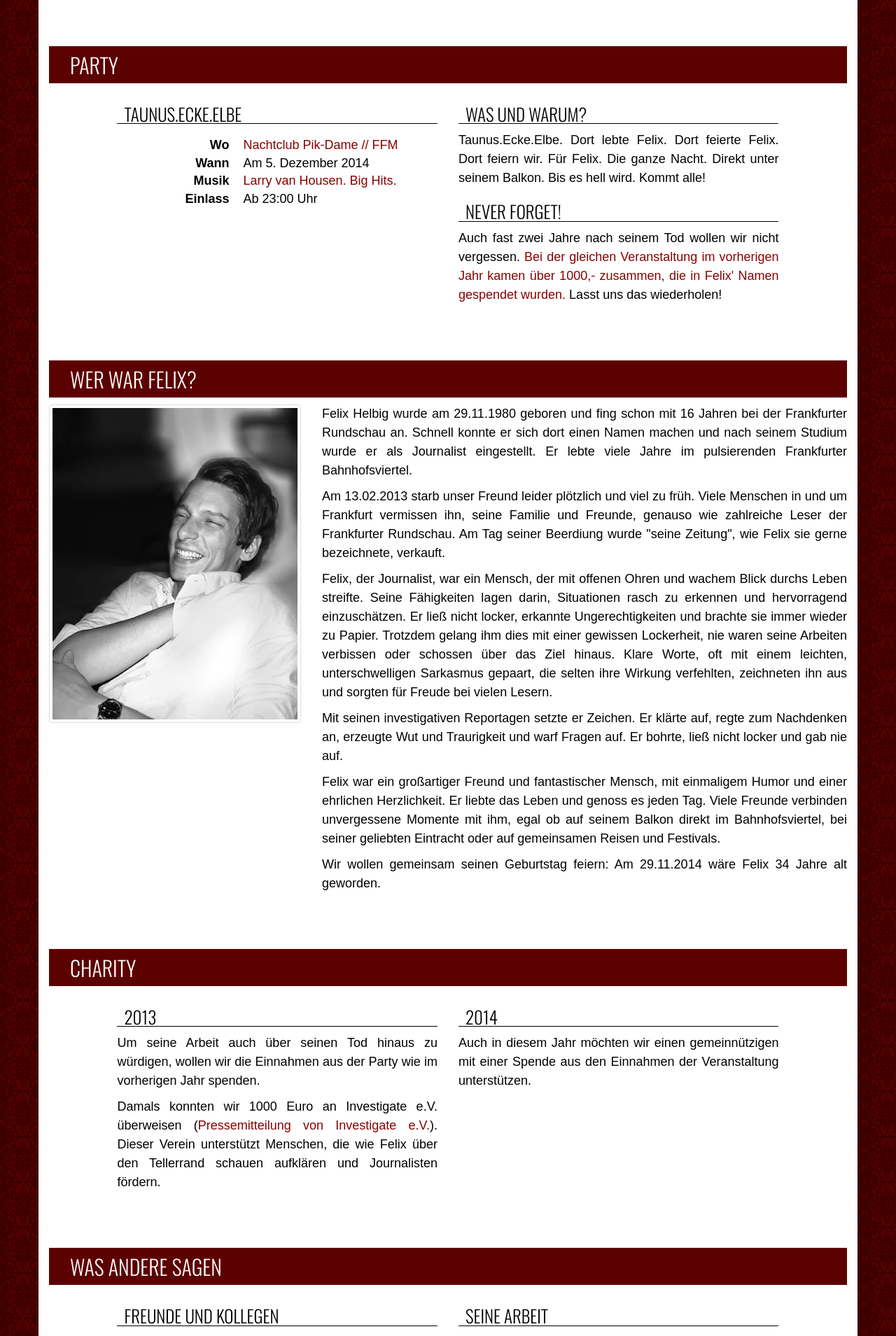
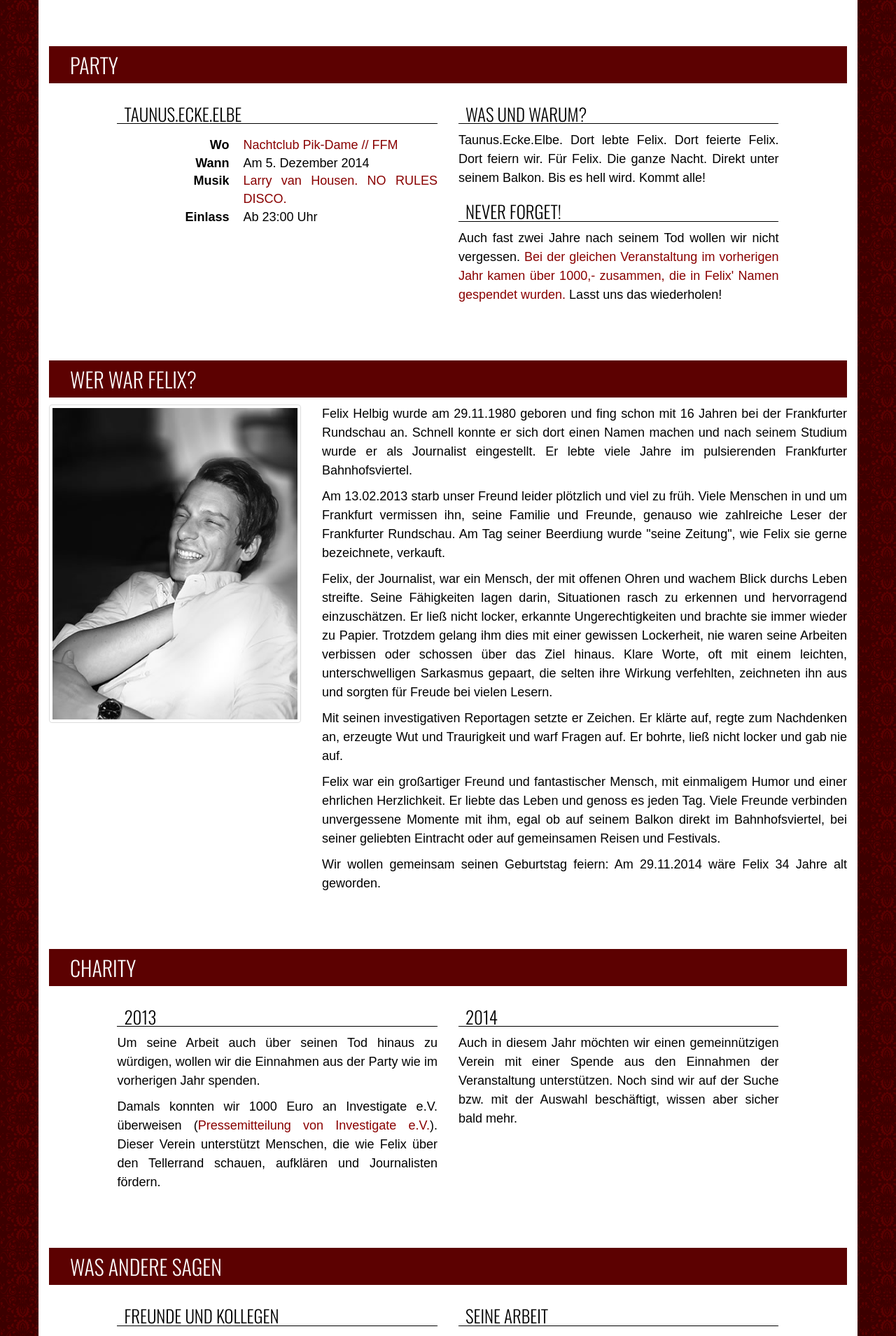
Before and after one commit to dhalla/felixhelbig-ev, a PHP site: page / in a window 1280 px wide. Shown: the part 521-2430 px from the top of the page at 70% size. Run offline with PHP 8.4, Linux system fonts and the light colour scheme; some libraries are stand-ins or nearby versions; some web fonts are replaced.

Commit message:
Angepasste Texte

```diff
--- a/index.php
+++ b/index.php
@@ -99,7 +99,7 @@
                   <dt>Wann</dt>
                   <dd>Am 5. Dezember 2014</dd>
                   <dt>Musik</dt>
-                  <dd><a href="#" data-toggle="modal" data-target="#larryvanhousen">Larry van Housen. Big Hits.</a></dd>
+                  <dd><a href="#" data-toggle="modal" data-target="#larryvanhousen">Larry van Housen. NO RULES DISCO.</a></dd>
                   <dt>Einlass</dt>
                   <dd>Ab 23:00 Uhr</dd>
                 </dl>
@@ -112,19 +112,19 @@
                         <img src="/assets/img/larryvanhousen.jpg" alt="Larry van Housen" class="img-responsive">
                       </div>
                       <div class="modal-body">
-                        <p>
-                          Ihr habt es hier mit der LaNok-Zwei-Mann-Party-Armee Tilmann Köllner (cologner) und Amin Fallaha zu tun.
-                          Lässt man das Larry-van-Housen-DJ-Team an die Plattenspieler, darf man sich Warm-up und Afterparty getrost schenken.
-                          Hier gibt’s ausschließlich Hits! Egal ob aktuelle Kracher oder alter Kram im neuen Gewand, Hauptsache der Sound ist fresh und die Tanzfläche kocht.
-                        </p>
-                        <p>
-                          Amin Fallaha kennt man als Mitbegründer der alles vernichtenden Vodka-und-Wasser-Partys, LaNok Mitbegründer und DJ.
-                          Tilmann Köllner ist ebenfalls nicht nur DJ (cologner), sondern auch Radio-Moderator und Teil der Band Wagner Love.
-                        </p>
-                        <p>
-                          Liebe Mütter, sperrt besser eure Töchter weg, Larry van Housen sind in der Stadt.
-                        </p>
+
+                        <h3>NO RULES DISCO. Dirty. Sexy. Funky.</h3>
+
+                        <p>Larry van Housen wurde nach einer durchtanzten Nacht auf einem Hotelzimmer hoch in den Alpen geboren, als der Radiomacher Tilmann Köllner und der DJ Amin Fallaha bis zum Morgengrauen Ping-Pong spielten - mit Musik!</p>
+
+                        <p>“Das größte Kompliment ist eine tanzwütige Crowd, die vom längst vergessenen 70er-Soul-Hit bis zum aktuellen Underground-Track alles verschlingt, was wir Ihnen durch die Ohren in die Gliedmaßen schicken. Wenn es kein Aufhören gibt!” – Amin Fallaha</p>
+
+                        <p>Jeder kennt den Moment mit Freunden, wo aus dem Nichts ein rauschendes Fest entsteht. Im eigenen Wohnzimmer, in der Lieblingsbar, am Strand oder auf dem Autobahnparkplatz auf den Weg in den Süden. Larry van Housen bringt diese Momente auf die Tanzfläche. Jede Nacht ist anders. Keine Regeln. Keine Angst vor Peinlichkeit. Nur das Takt- und Stilgefühl zweier Freunde, die die Musik mehr lieben als alles andere in der Welt.</p>
+
+                        <p>“Im Radio ist alles indirekt, verzögert. Du erfährst nur indirekt, ob Du den Nerv triffst. Auf der Tanzfläche ist das anders. Und mit Larry van Housen erst Recht. Hier bekennen wir uns zum Wahnsinn und zelebrieren die grenzenlose Freiheit. Ein bebender Dance-Floor ist die beste Antwort für alle Kopfmenschen und Stil-Diktatoren :)” – Tilmann Köllner</p>
+
                         <iframe class="center-block" src="//www.facebook.com/plugins/like.php?href=https%3A%2F%2Fwww.facebook.com%2FLarryVanHousen%2F&amp;width&amp;layout=standard&amp;action=like&amp;show_faces=true&amp;share=true&amp;height=100&amp;appId=312582552188555" style="border:none; overflow:hidden; height:100px;"></iframe>
+
                       </div>
                       <div class="modal-footer">
                         <button type="button" class="btn btn-default" data-dismiss="modal">Schließen</button>
@@ -226,13 +226,14 @@
               </p>
               <p>
                 Damals konnten wir 1000 Euro an Investigate e.V. überweisen (<a href="http://www.investigate-ev.net/presse/presse-mitteilungen/" target="_blank">Pressemitteilung von Investigate e.V.</a>).
-                Dieser Verein unterstützt Menschen, die wie Felix über den Tellerrand schauen aufklären und Journalisten fördern.
+                Dieser Verein unterstützt Menschen, die wie Felix über den Tellerrand schauen, aufklären und Journalisten fördern.
               <p>
             </div>
             <div class="col-md-5">
                 <h3>2014</h3>
             <p>
-              Auch in diesem Jahr möchten wir einen gemeinnützigen mit einer Spende aus den Einnahmen der Veranstaltung unterstützen.
+              Auch in diesem Jahr möchten wir einen gemeinnützigen Verein mit einer Spende aus den Einnahmen der Veranstaltung unterstützen.
+              Noch sind wir auf der Suche bzw. mit der Auswahl beschäftigt, wissen aber sicher bald mehr.
             </p>
         </div>
         <div class="col-md-1"></div>
```
